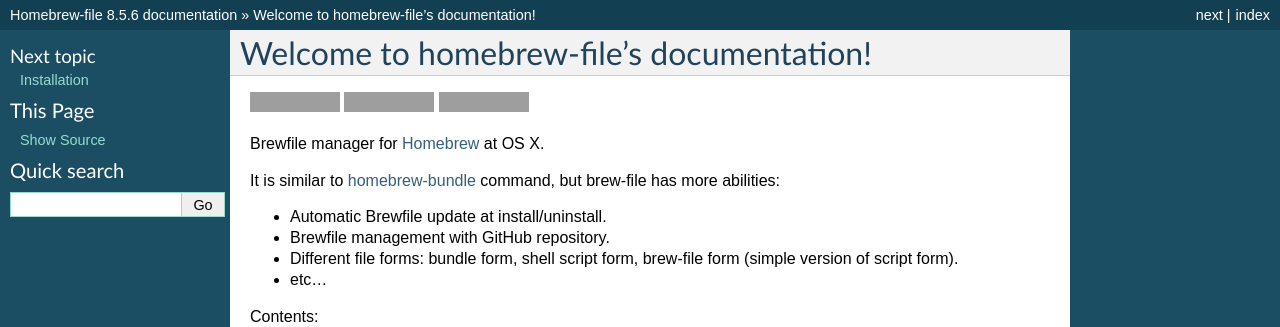
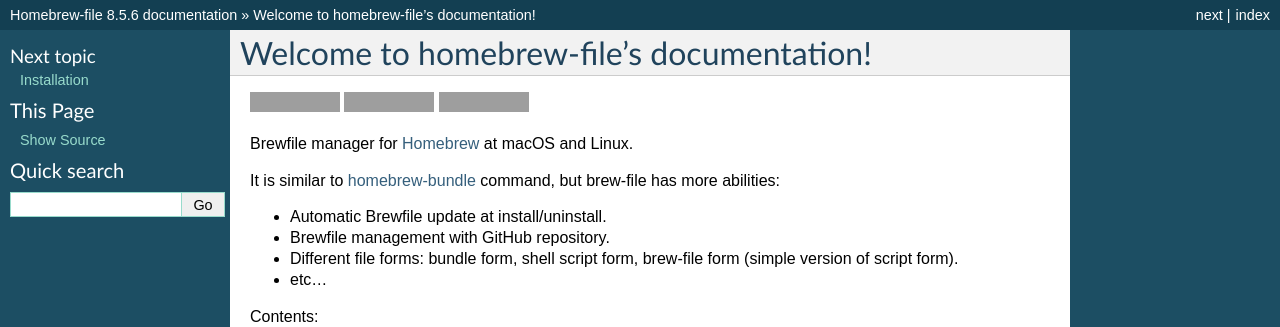
Before and after one commit to rcmdnk/homebrew-file, a Sphinx documentation site: the page built from docs/index.rst, in a window 1280 px wide, cut to the strip 0-327 px from the top of the page. Built offline with Sphinx 7.4.7, drawn with Linux system fonts in a browser that asks for light colours; grey boxes are pictures that could not be loaded.

Commit message:
docs: OS X -> macOS and Linux

```diff
--- a/docs/index.rst
+++ b/docs/index.rst
@@ -19,7 +19,7 @@
 
 
 
-Brewfile manager for `Homebrew <http://brew.sh/>`_ at OS X.
+Brewfile manager for `Homebrew <http://brew.sh/>`_ at macOS and Linux.
 
 It is similar to
 `homebrew-bundle <https://github.com/Homebrew/homebrew-bundle>`_
```
Also changed, not shown: README.md (+1 -1 lines).
